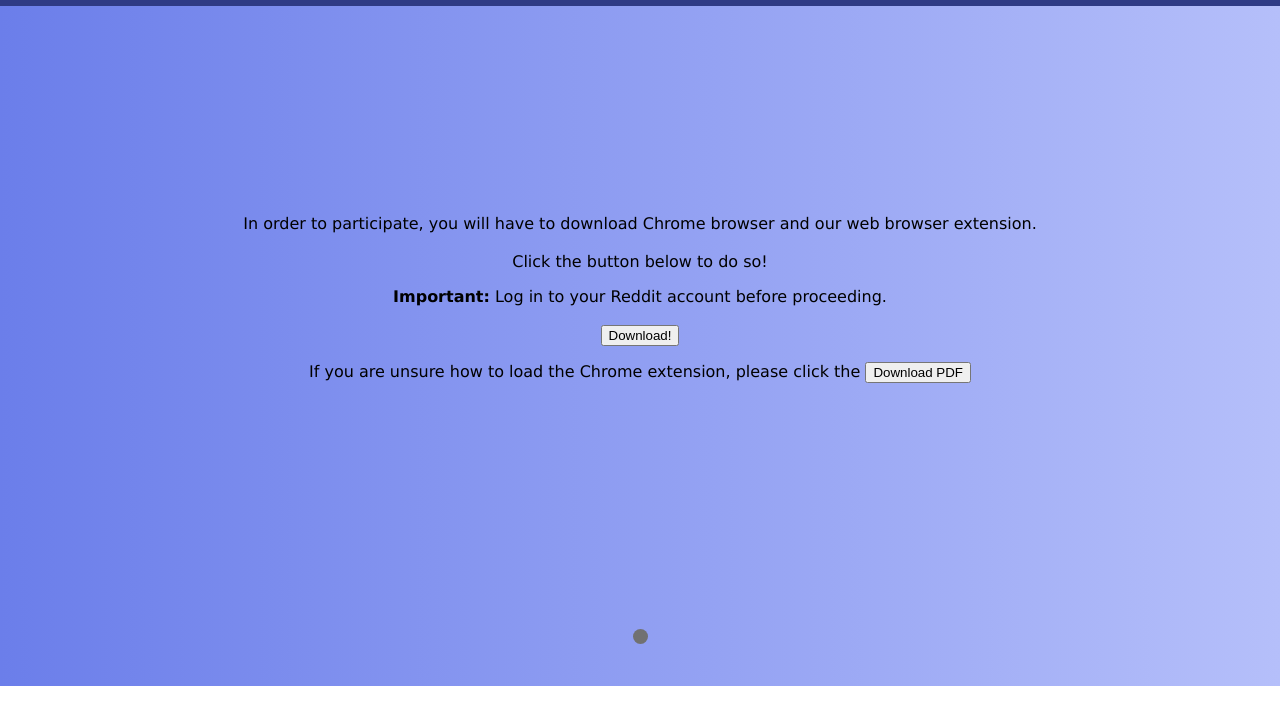
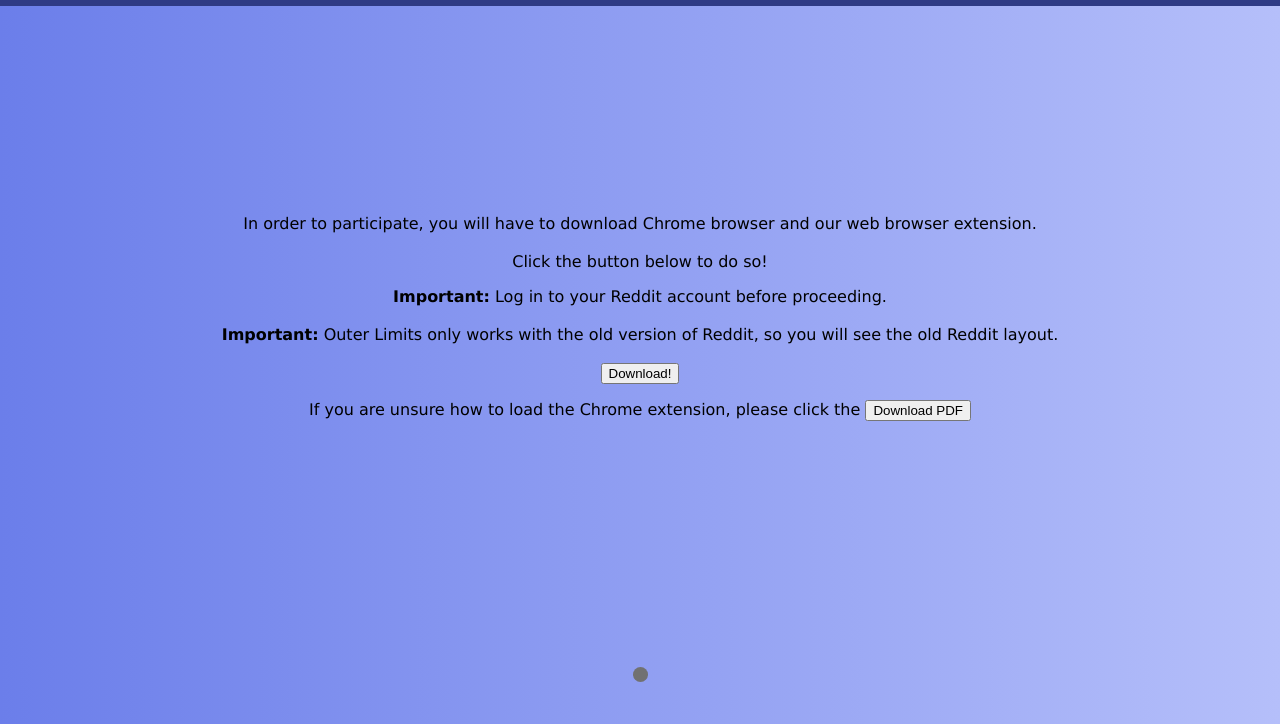
Before and after one commit to chenchenmao96/Outer-Limit_Backend, a website: page public/index.html in a window 1280 px wide. Shown: the part 87-811 px from the top of the page. Drawn offline with Linux system fonts and the light colour scheme.

Commit message:
update tutorial

```diff
--- a/public/index.html
+++ b/public/index.html
@@ -23,6 +23,7 @@
             <div class="mySlides">
                 <p>In order to participate, you will have to download Chrome browser and our web browser extension. <br><br>Click the button below to do so!</p>
                 <strong>Important:</strong> Log in to your Reddit account before proceeding.<br><br>
+                <strong>Important:</strong> Outer Limits only works with the old version of Reddit, so you will see the old Reddit layout.<br><br>
                 <a href="Outer-Limit.zip" download>
                     <button type="button">Download!</button>
                 </a>
```
Also changed, not shown: 1 other file.
